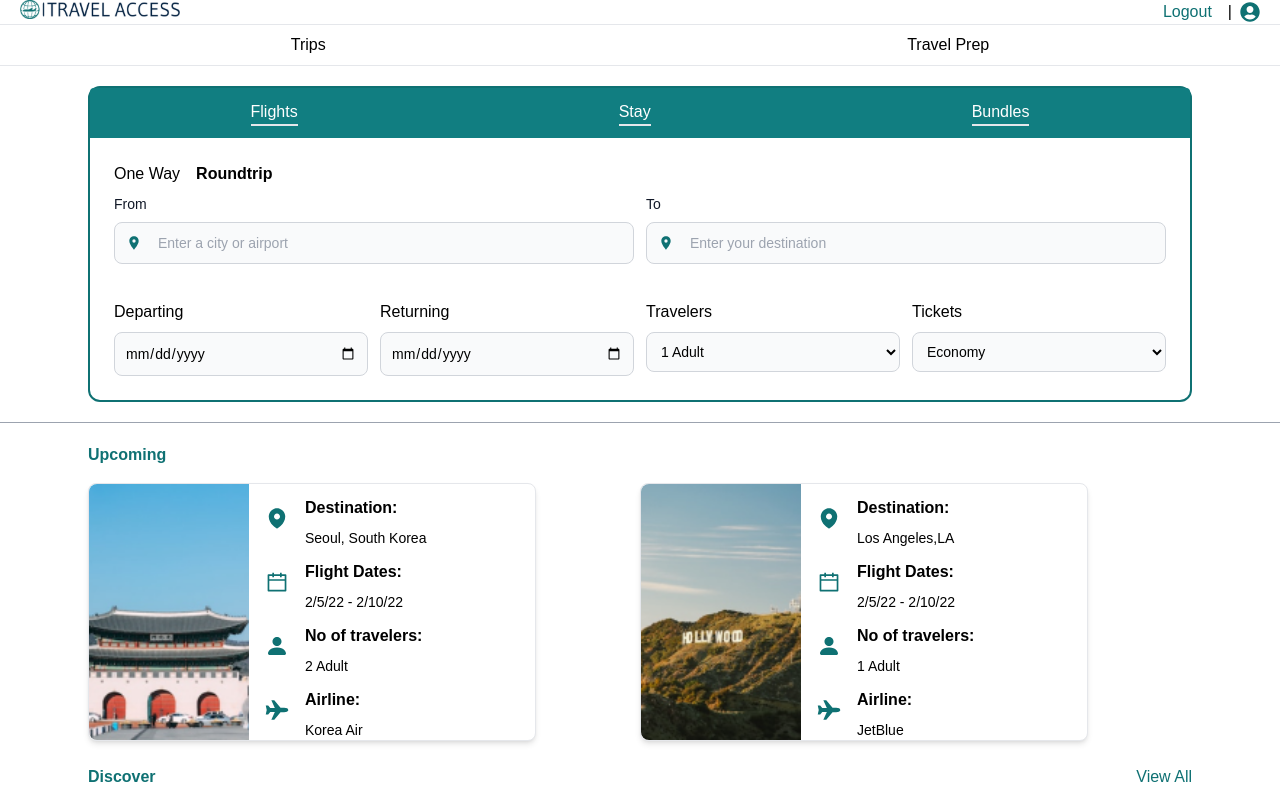
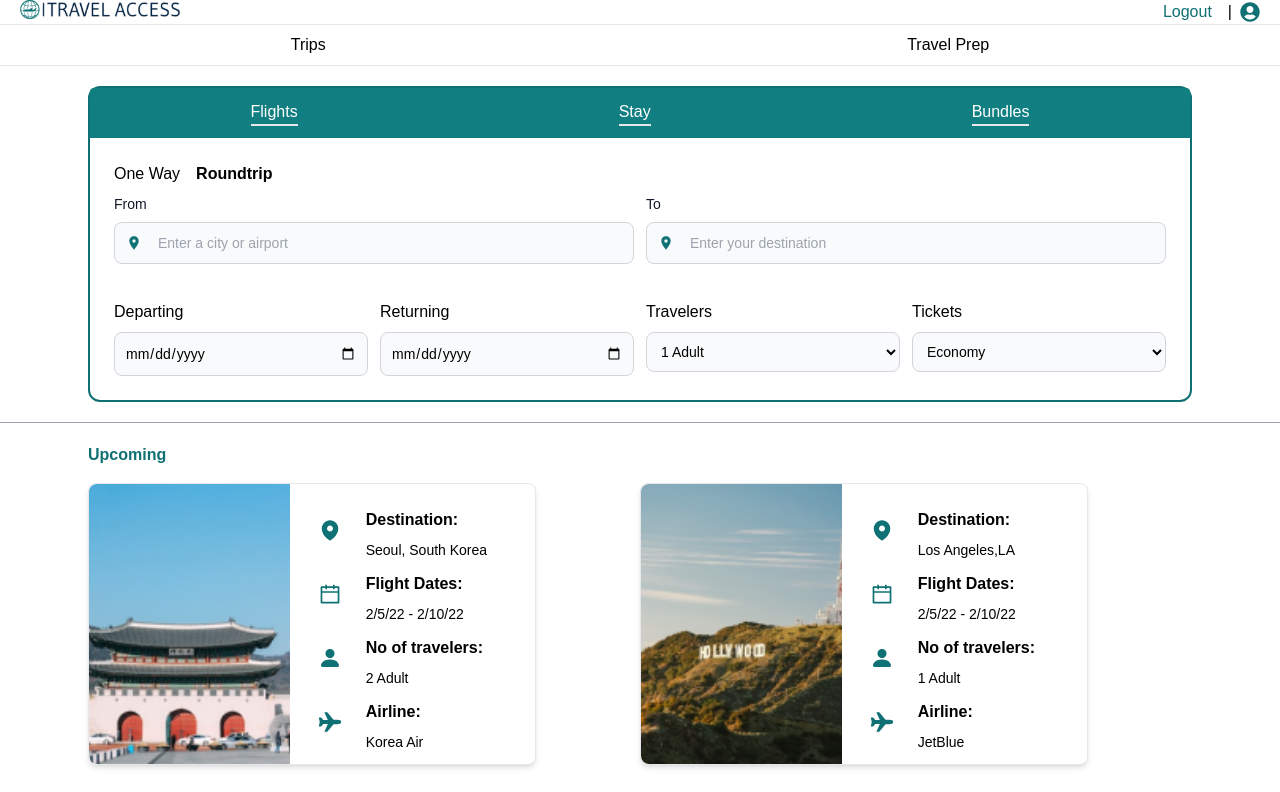
Before and after one commit to Co-Lab-You-Belong-in-Tech/TravelAccess-frontend, a React (Vite) app: page /dashboard/trip in a window 1280 px wide. Shown: the top 792 px of the page. Built offline with nearby package versions, Linux system fonts and the light colour scheme; sample sign-in values are in the browser's storage.

Commit message:
Update the anchors and styling of Trip component

```diff
--- a/src/components/Trip/Trip.module.css
+++ b/src/components/Trip/Trip.module.css
@@ -70,13 +70,19 @@ a {
   @apply flex bg-white rounded-lg border shadow-md md:flex-row md:max-w-md h-auto;
 }
 .cardImage {
-  @apply object-cover  rounded-t-lg md:h-auto md:w-40 md:rounded-none md:rounded-l-lg;
+  @apply object-cover mr-3 w-52 rounded-t-lg md:h-auto md:w-[45%] md:rounded-none md:rounded-l-lg;
+}
+.img {
+  @apply mr-2;
+}
+.cardText {
+  @apply flex  flex-col justify-between pl-4 py-3;
 }
 /* .text {
   margin:0;
 }  */
 .icons {
-  @apply flex  items-center pt-1;
+  @apply flex items-center pt-1;
 }
 
 @media only screen and (min-width: 768px) {
--- a/src/components/TripUpcoming/index.jsx
+++ b/src/components/TripUpcoming/index.jsx
@@ -1,8 +1,5 @@
 import React from 'react';
 import style from '../Trip/Trip.module.css';
-import { AiOutlineCalendar } from 'react-icons/ai';
-import { TiLocation } from 'react-icons/ti';
-import { HiUser } from 'react-icons/hi';
 import calender from '/public/assets/Icons/Calendar icon.svg';
 import location from '/public/assets/Icons/Pin icon.svg';
 import user from '/public/assets/Icons/Traveler icon.svg';
@@ -19,9 +16,9 @@ const TripUpcoming = () => {
             alt='seoul'
           />
           {/* <div className='flex pl-4'> */}
-          <div className='flex pl-4 flex-col justify-between'>
+          <div className={style.cardText}>
             <div className={style.icons}>
-              <div>
+              <div className={style.img}>
                 <img src={location} alt={location} />
               </div>
               <div className='mx-4'>
@@ -30,7 +27,7 @@ const TripUpcoming = () => {
               </div>
             </div>
             <div className={style.icons}>
-              <div>
+              <div className={style.img}>
                 <img src={calender} alt={user} />
               </div>
               <div className='mx-4'>
@@ -39,7 +36,7 @@ const TripUpcoming = () => {
               </div>
             </div>
             <div className={style.icons}>
-              <div>
+              <div className={style.img}>
                 <img src={user} alt={user} />
               </div>
               <div className='mx-4'>
@@ -48,7 +45,7 @@ const TripUpcoming = () => {
               </div>
             </div>
             <div className={style.icons}>
-              <div>
+              <div className={style.img}>
                 <img src={plane} alt={plane} />
               </div>
               <div className='mx-4'>
@@ -65,10 +62,10 @@ const TripUpcoming = () => {
             src='../../assets/Images/LA upcoming trip 1x.png'
             alt='LA'
           />
-          <div className='flex pl-4'>
-            <div className='flex flex-col justify-between'>
+          {/* <div className='flex '> */}
+          <div className={style.cardText}>
             <div className={style.icons}>
-                <div>
+              <div className={style.img}>
                 <img src={location} alt={location} />
               </div>
               <div className='ml-4'>
@@ -77,7 +74,7 @@ const TripUpcoming = () => {
               </div>
             </div>
             <div className={style.icons}>
-                <div>
+              <div className={style.img}>
                 <img src={calender} alt={user} />
               </div>
               <div className='mx-4'>
@@ -86,7 +83,7 @@ const TripUpcoming = () => {
               </div>
             </div>
             <div className={style.icons}>
-                <div>
+              <div className={style.img}>
                 <img src={user} alt={user} />
               </div>
               <div className='mx-4'>
@@ -95,7 +92,7 @@ const TripUpcoming = () => {
               </div>
             </div>
             <div className={style.icons}>
-                <div>
+              <div className={style.img}>
                 <img src={plane} alt={plane} />
               </div>
               <div className='mx-4'>
@@ -104,7 +101,7 @@ const TripUpcoming = () => {
               </div>
             </div>
           </div>
-          </div>
+          {/* </div> */}
         </div>
       </div>
     </div>
--- a/src/index.css
+++ b/src/index.css
@@ -6,7 +6,7 @@
   @apply flex flex-row;
 }
 a {
-  @apply hover:border-b-2 hover:border-[#0F7173];
+  @apply hover:border-b-2 hover:border-[#0F7173] visited:border-b-2 visited:border-[#0F7173];
 }
 /* .......................signup img and loginimg for mobile view..............
 @media only screen and (max-width:600px){
```
Lines whose indentation alone changed are shown as unchanged.
